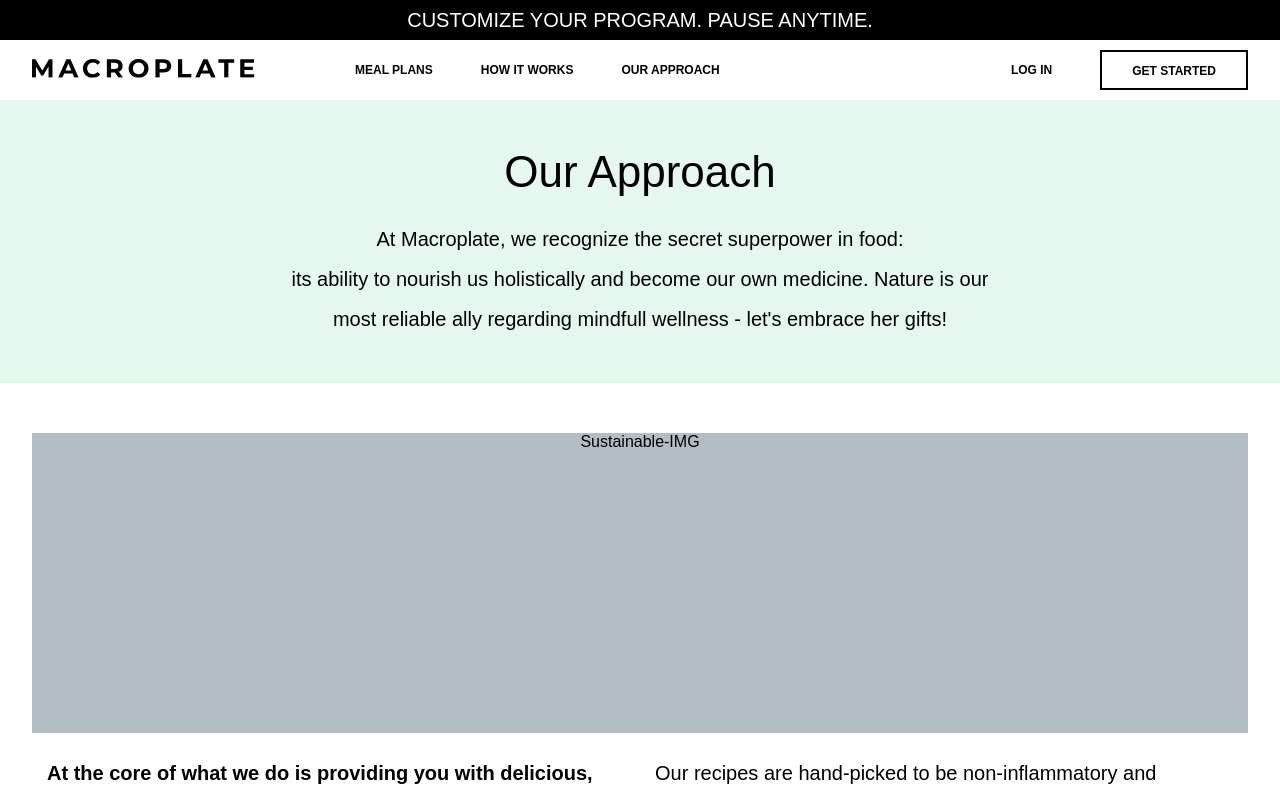
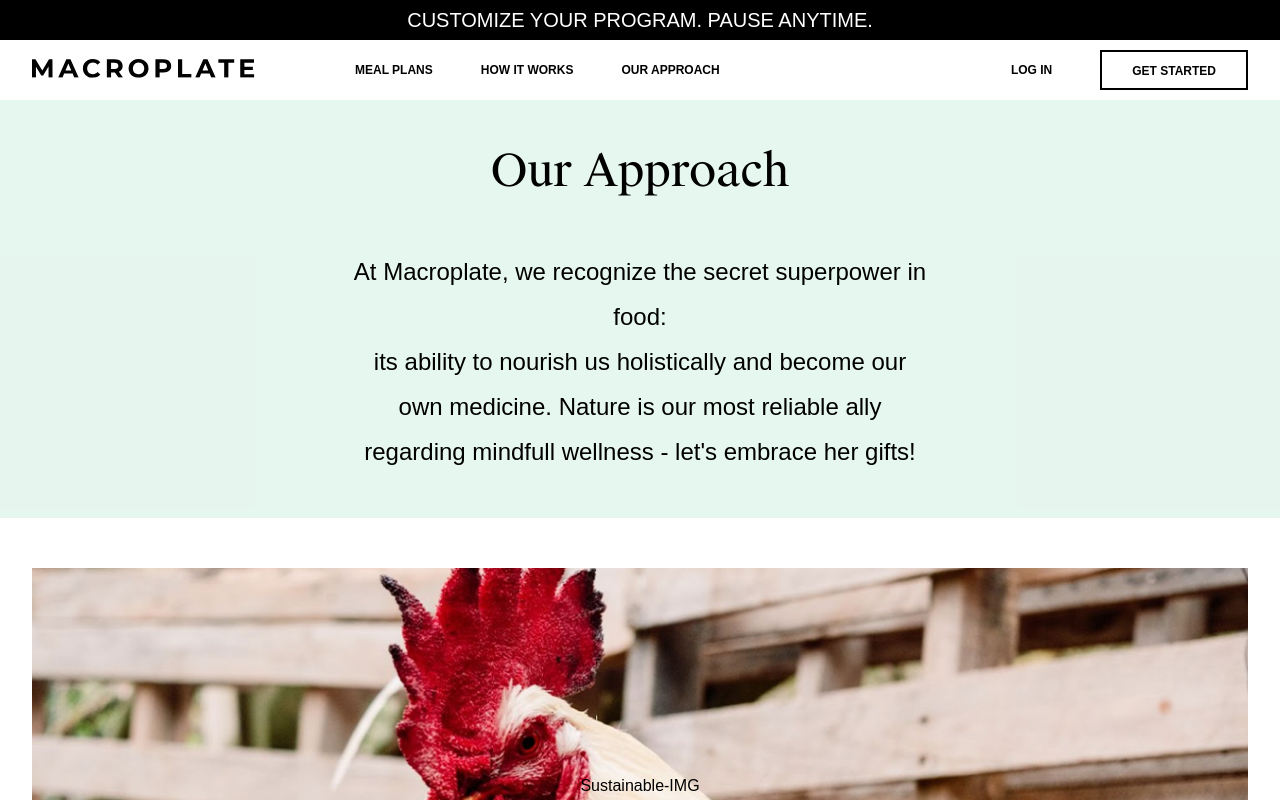
Before and after one commit to AdityaKumarPrajapati/macroplate-react, a React (Create React App) app: page /our-approach in a window 1280 px wide. Shown: the top 800 px of the page. Built offline with nearby package versions, Linux system fonts and the light colour scheme.

Commit message:
architecture changes

```diff
--- a/src/components/css/OurApproach.css
+++ b/src/components/css/OurApproach.css
@@ -3,18 +3,29 @@
     padding: 44px 0;
     text-align: center;
     margin-bottom: 50px;
+    display: flex;
+    flex-direction: column;
+    gap: 50px;
 }
 
 .ourApproachHeading {
     font-size: 44px;
     font-weight: 100;
-    margin-bottom: 20px !important;
     line-height: 55px;
+    font-family: var(--suisse-works-regular);
 }
 
 .ourApproachDescription{
-    max-width: 700px;
+    max-width: 45%;
     margin: 0 auto !important;
+}
+
+.ourApproachDescription p {
+    font-weight: 300;
+    color: var(--default-black);
+    font-size: 24px;
+    font-family: 'Montserrat', sans-serif;
+    line-height: 45px;
 }
 
 p{
@@ -23,10 +34,12 @@ p{
 }
 
 .SustainableImage {
-    background: rgb(4, 37, 60, 0.3);
-    height: 300px;
-    width: 100%;
-    margin-bottom: 20px;
+    background-repeat: no-repeat;
+    background-size: cover;
+    background-position: center center;
+    padding: 209px 0;
+    margin-bottom: 45px;
+    background-image: url('../../asset/images/sustainable-source.jpg');
 }
 
 .SustainableContent, .ReducingContent {
--- a/src/components/css/Sidebar.css
+++ b/src/components/css/Sidebar.css
@@ -5,7 +5,7 @@
     /* right: 0; */
     right: -100%;
     top: 0;
-    width: 450px;
+    width: 554px;
     height: 100%;
     background-color: #fff;
     box-shadow: -2px 0 5px rgba(0, 0, 0, 0.3);
```
Also changed, not shown: src/asset/images/sustainable-source.jpg (added).
